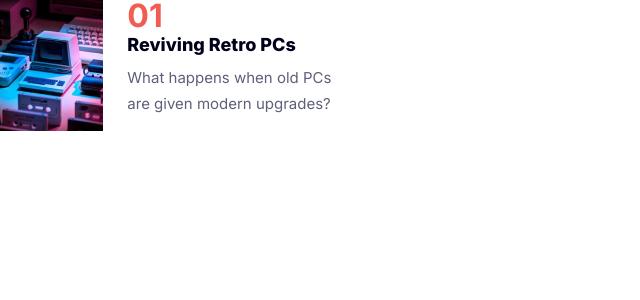
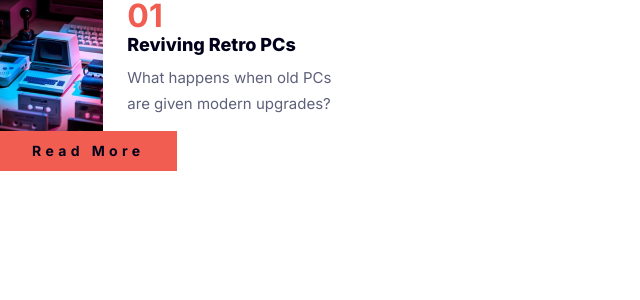
Before and after one commit to ChrisFloresM/NewsHomepage, a React (Vite) app: page / in a window 1280 px wide. Shown: the top 300 px of the page, without its empty margins (0-640 px from the left). Built offline with nearby package versions, Linux system fonts and the light colour scheme.

Commit message:
Finished cta button

```diff
--- a/src/App.tsx
+++ b/src/App.tsx
@@ -1,5 +1,6 @@
 import NewsComponent from './ui/NewsComponent/NewsComponent.tsx'
 import ArticleItem from './ui/ArticleItem.tsx'
+import ButtonCta from './ui/ButtonCta.tsx'
 
 const testItem = {
   imageUrl: '/img/image-retro-pcs.jpg',
@@ -9,7 +10,12 @@ const testItem = {
 }
 
 function App() {
-  return <ArticleItem item={testItem} />
+  return (
+    <>
+      <ArticleItem item={testItem} />
+      <ButtonCta />
+    </>
+  )
 }
 
 export default App
--- /dev/null
+++ b/src/ui/ButtonCta.tsx
@@ -0,0 +1,13 @@
+function ButtonCta() {
+  return (
+    <button
+      className="hover:bg-navy-950 text-navy-950 text-preset-7 leading-preset-7 tracking-preset-7 bg-red-500 px-400 py-100 font-bold transition-colors duration-200 hover:cursor-pointer hover:text-white"
+      type="button"
+      aria-label="Read more button"
+    >
+      Read More
+    </button>
+  )
+}
+
+export default ButtonCta
```
